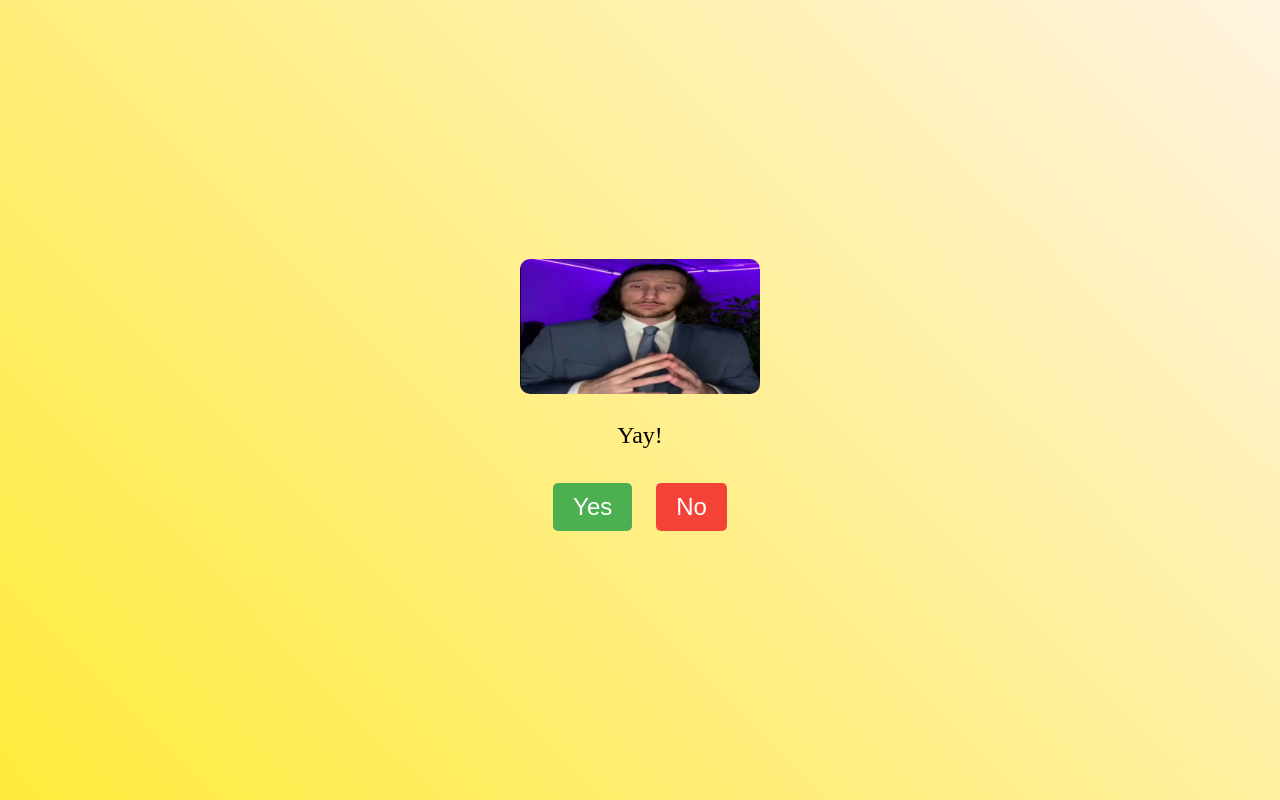
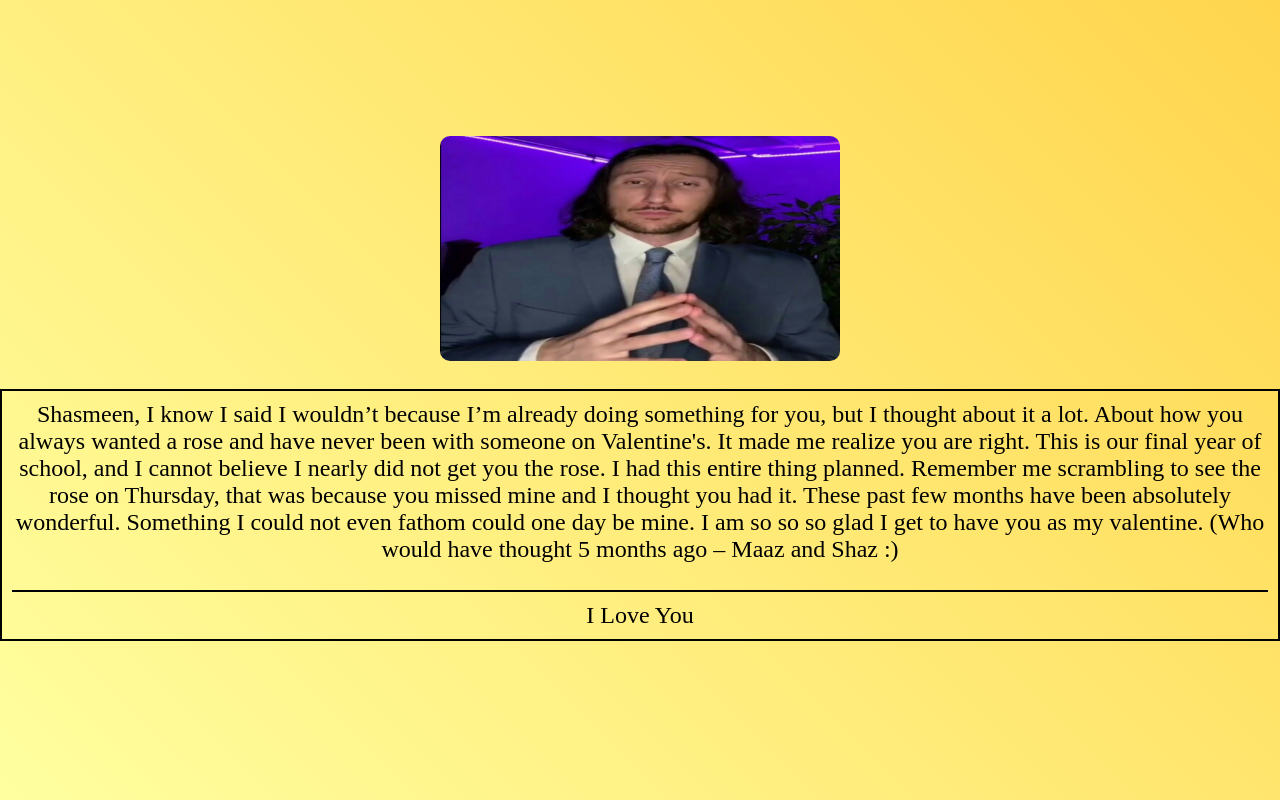
Before and after one commit to Barometer98/Pineapple89, a plain HTML site: page index.html in a window 1280 px wide. Both pictures are taken after a click on the button "Yes". Drawn offline with Linux system fonts and the light colour scheme.

Commit message:
Update index.html

```diff
--- a/index.html
+++ b/index.html
@@ -10,23 +10,21 @@
             align-items: center;
             height: 100vh;
             margin: 0;
-            background: linear-gradient(45deg, #ffeb3b, #fff3e0); /* Pastel yellow background with orange stripes */
+            background: linear-gradient(45deg, #ffffa0, #ffd54d); /* Pastel yellow background with orange stripes */
         }
-
         #container {
             text-align: center;
         }
-
         #image {
-            width: 80%; /* Adjust this to change the size of the image */
-            max-width: 300px; /* This will ensure the image is not too big on large screens */
+            width: 90%; /* Adjust this to change the size of the image */
+            max-width: 400px; /* This will ensure the image is not too big on large screens */
             border-radius: 10px; /* Add a slight border-radius for a softer look */
+            transition: opacity 0.5s ease; /* Add transition for opacity */
         }
-
         #message {
             font-size: 24px;
+            transition: opacity 0.5s ease; /* Add transition for opacity */
         }
-
         #yesButton {
             font-size: 24px;
             background-color: #4caf50; /* Green button color */
@@ -37,7 +35,6 @@
             cursor: pointer;
             border-radius: 5px; /* Add a border-radius for a rounded button */
         }
-
         #noButton {
             font-size: 24px;
             background-color: #f44336; /* Red button color */
@@ -51,28 +48,61 @@
     </style>
     <script>
         let noClickCount = 0;
-        const noMessages = ["Are you sure?", "Really sure?", "Absolutely sure?", "Please reconsider..."];
+        let greenButtonSize = 24; // Initial size of the green button
+        let imageSwitched = false; // Flag to check if the image has been switched
+        const noMessages = ["EH EH", "Wrong choice", "maybe reconsider", "Still no?", "Come on..."];
 
         function noClick() {
-            document.getElementById('yesButton').style.fontSize = '24px';
-            const noButton = document.getElementById('noButton');
+            // Adjust the size of the green button
+            greenButtonSize += 10;
+            document.getElementById('yesButton').style.fontSize = greenButtonSize + 'px';
 
-            // Cycle through messages and loop back to the first one if the last message is reached
-            noButton.innerText = noMessages[noClickCount % noMessages.length];
+            // Switch image on the first "No" click
+            if (!imageSwitched) {
+                document.getElementById('image').src = 'yay.jpg'; // replace with your yay image path
+                imageSwitched = true; // Set flag to true to avoid switching again
+            }
+
+            // Cycle through messages for the "No" button
+            if (noClickCount < noMessages.length) {
+                document.getElementById('noButton').innerText = noMessages[noClickCount];
+            } else {
+                noClickCount = 0; // Reset to start again
+                document.getElementById('noButton').innerText = noMessages[noClickCount];
+            }
             noClickCount++;
         }
 
         function yesClick() {
-            document.getElementById('image').src = 'yay.jpg'; // replace with your yay image path
-            document.getElementById('message').innerText = 'Yay!';
-            // Reset the font size of the "Yes" button
-            document.getElementById('yesButton').style.fontSize = '24px';
+            // Add fade-out animation to image and message
+            document.getElementById('image').style.opacity = 0;
+            document.getElementById('message').style.opacity = 0;
+
+            // Wait for animation to finish before changing content and showing message
+            setTimeout(() => {
+                // Replace the image source after the animation
+                document.getElementById('image').src = 'yay.jpg'; // replace with your yay image path
+
+                // Display the message
+                document.getElementById('message').innerHTML = `<div style="border: 2px solid black; padding: 10px;">
+                    Shasmeen, I know I said I wouldn’t because I’m already doing something for you, but I thought about it a lot. About how you always wanted a rose and have never been with someone on Valentine's. It made me realize you are right. This is our final year of school, and I cannot believe I nearly did not get you the rose. I had this entire thing planned. Remember me scrambling to see the rose on Thursday, that was because you missed mine and I thought you had it. These past few months have been absolutely wonderful. Something I could not even fathom could one day be mine. I am so so so glad I get to have you as my valentine. (Who would have thought 5 months ago – Maaz and Shaz :)<br><br>
+                    <span style="display: block; border-top: 2px solid black; padding-top: 10px;">I Love You</span>
+                </div>`;
+
+                // Show the image and message
+                document.getElementById('image').style.opacity = 1;
+                document.getElementById('message').style.opacity = 1;
+
+                // Hide the buttons
+                document.getElementById('yesButton').style.display = 'none';
+                document.getElementById('noButton').style.display = 'none';
+            }, 500); // Adjust the delay as needed, this is in milliseconds (500ms = 0.5s)
         }
     </script>
 </head>
 <body>
     <div id="container">
-        <img id="image" src="valentine.png" alt="Will you be my Valentine?"> <!-- replace with your valentine image path -->
+        <img id="image" src="valentines.png" alt="Will you be my Valentine?"> <!-- replace with your valentine image path -->
         <p id="message">Will you be my Valentine?</p>
         <button id="yesButton" onclick="yesClick()">Yes</button>
         <button id="noButton" onclick="noClick()">No</button>
```
